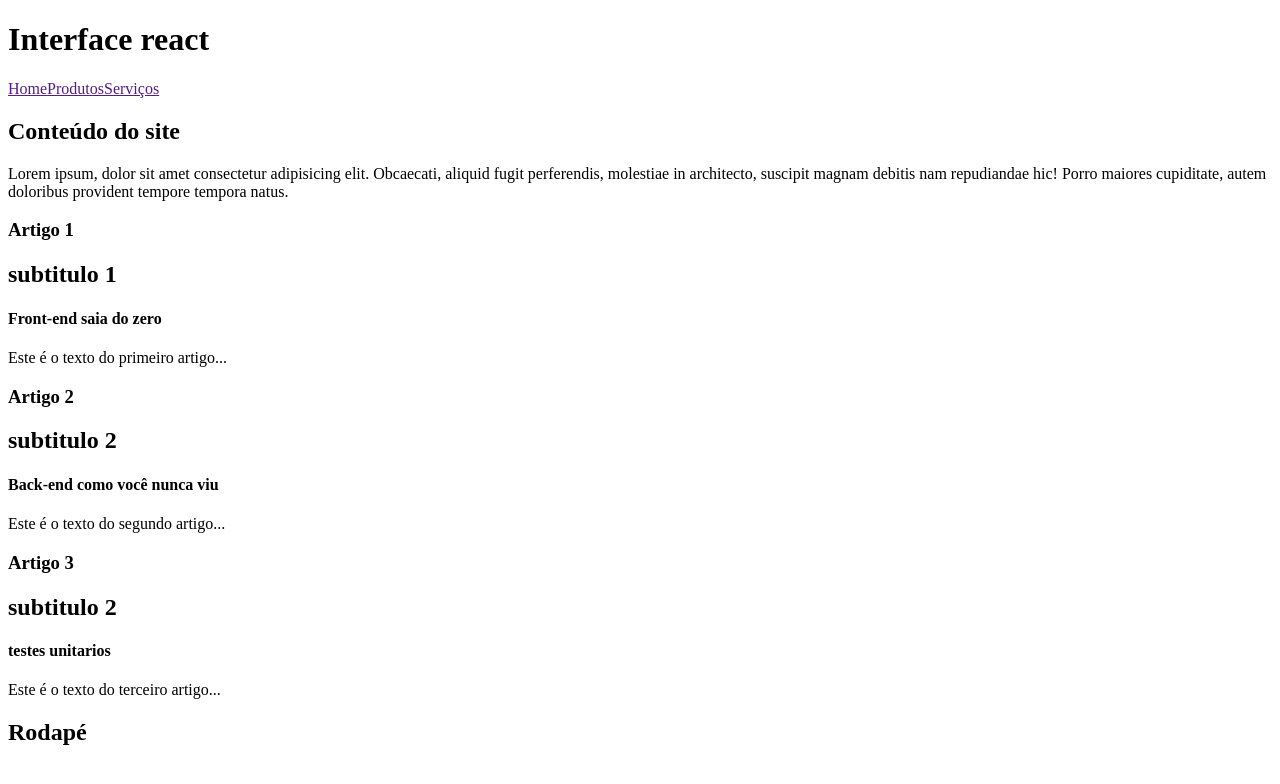
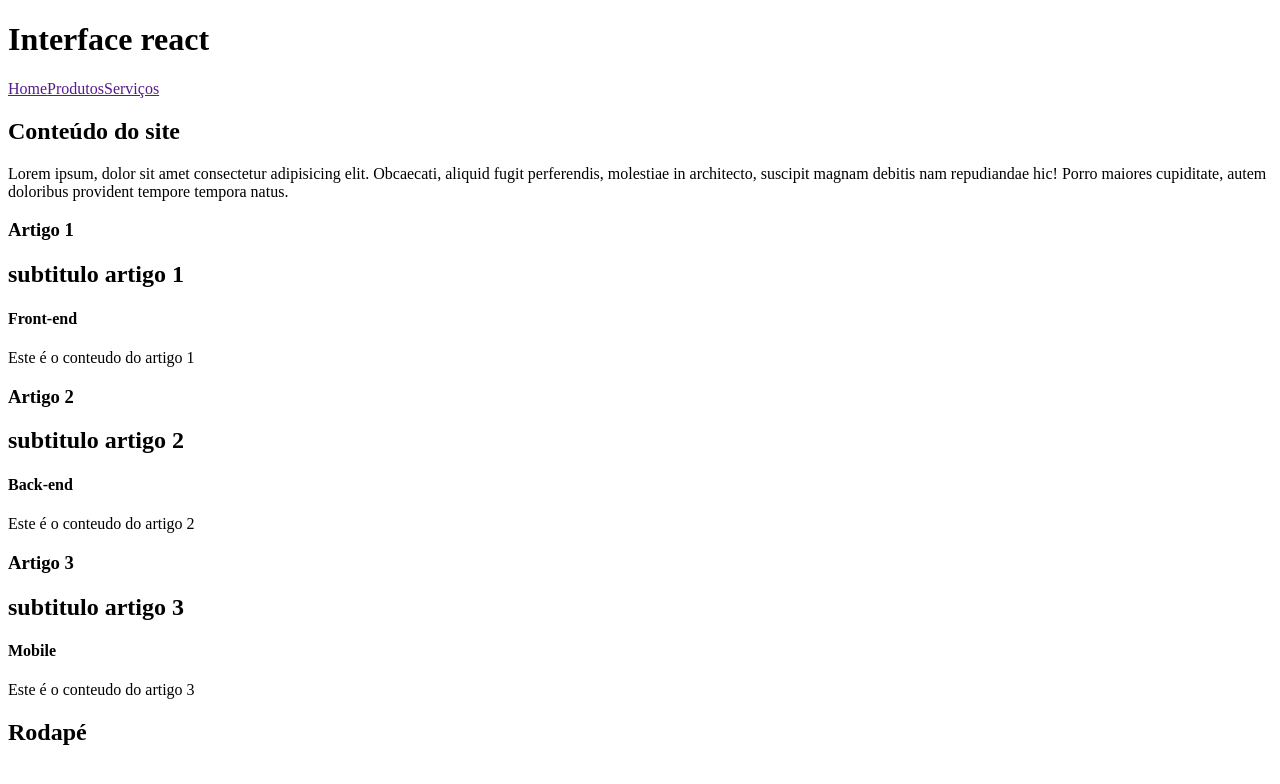
Before and after one commit to guilhermessanto/meu-app, a React (Create React App) app: page / in a window 1280 px wide. Shown: the top 784 px of the page. Built offline with nearby package versions, Linux system fonts and the light colour scheme.

Commit message:
usando map para acessar objetos do array

```diff
--- a/src/components/layouts/Conteudo.jsx
+++ b/src/components/layouts/Conteudo.jsx
@@ -1,12 +1,25 @@
 import Artigo from "../Artigo";
 const Conteudo = () => {
-  /* Cire um array com o nome de tres cursos */
-  const cursos = [
-    "Front-end saia do zero",
-    "Back-end como você nunca viu",
-    "testes unitarios",
+  const artigos = [
+    {
+      titulo: "Artigo 1",
+      subtitulo: "subtitulo artigo 1",
+      texto: "Este é o conteudo do artigo 1",
+      curso: "Front-end",
+    },
+    {
+      titulo: "Artigo 2",
+      subtitulo: "subtitulo artigo 2",
+      texto: "Este é o conteudo do artigo 2",
+      curso: "Back-end",
+    },
+    {
+      titulo: "Artigo 3",
+      subtitulo: "subtitulo artigo 3",
+      texto: "Este é o conteudo do artigo 3",
+      curso: "Mobile",
+    },
   ];
-  /* Dentro das chamadas do artigo, passa como uma prop o nome de cada curso */
   return (
     <main>
       <section>
@@ -17,15 +30,17 @@
           debitis nam repudiandae hic! Porro maiores cupiditate, autem doloribus
           provident tempore tempora natus.
         </p>
-        <Artigo curso={cursos[0]} titulo="Artigo 1" subtitulo="subtitulo 1">
-          Este é o texto do primeiro artigo...
-        </Artigo>
-        <Artigo curso={cursos[1]} titulo="Artigo 2" subtitulo="subtitulo 2">
-          Este é o texto do segundo artigo...
-        </Artigo>
-        <Artigo curso={cursos[2]} titulo="Artigo 3" subtitulo="subtitulo 2">
-          Este é o texto do terceiro artigo...
-        </Artigo>
+        {artigos.map((artigo) => {
+          return (
+            <Artigo
+              titulo={artigo.titulo}
+              subtitulo={artigo.subtitulo}
+              curso={artigo.curso}
+            >
+              {artigo.texto}
+            </Artigo>
+          );
+        })}
       </section>
     </main>
   );
```
